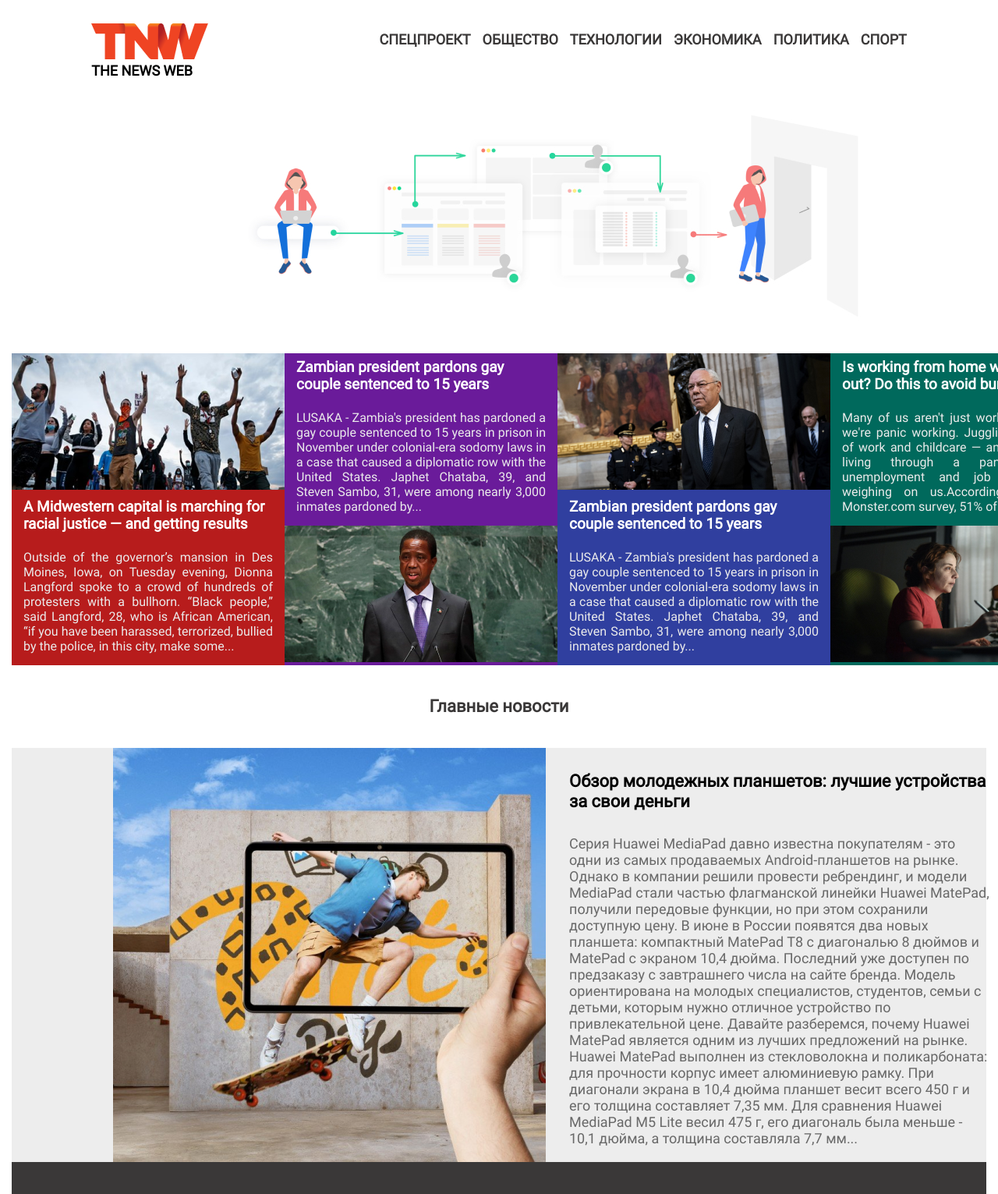
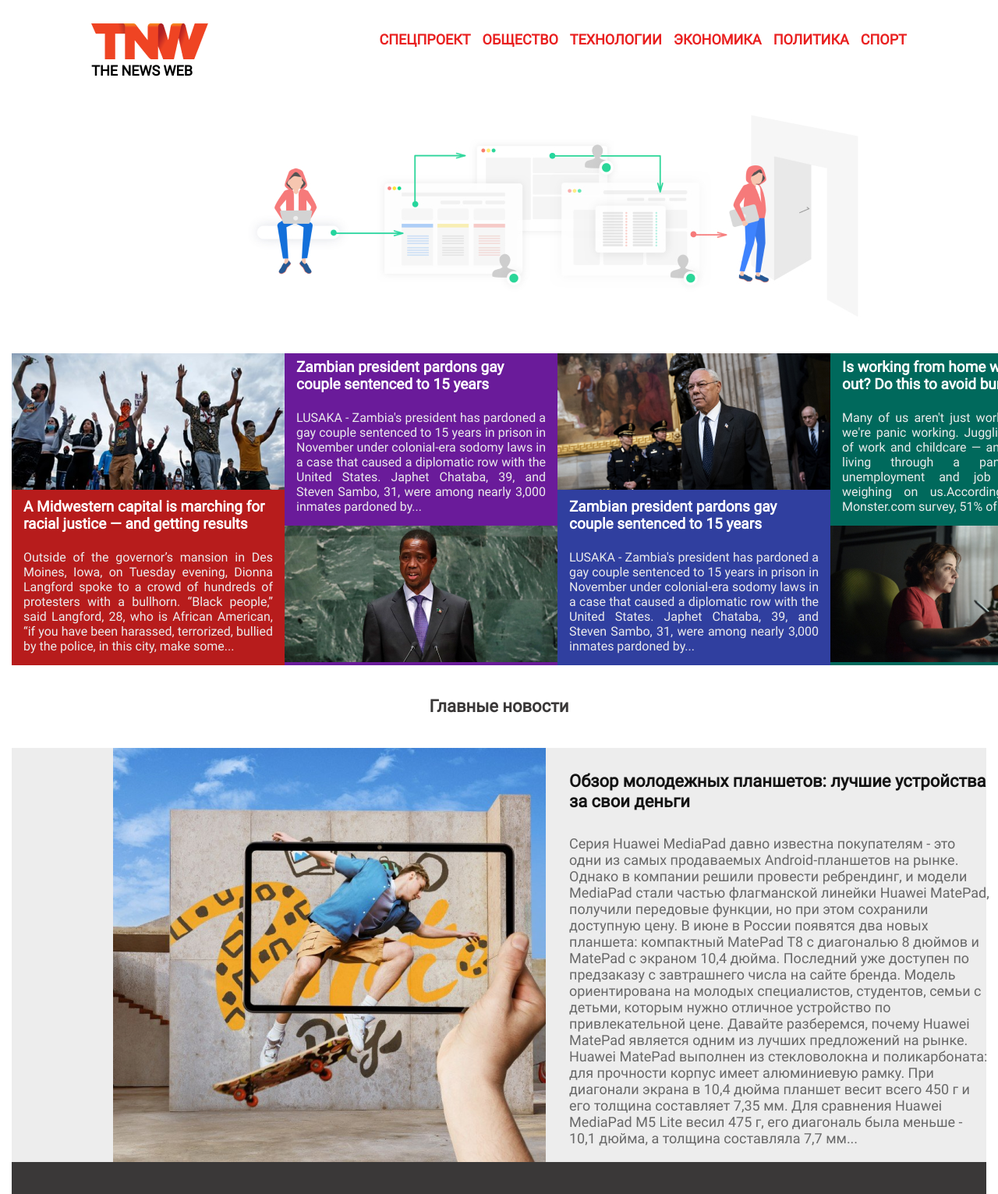
Before and after one commit to xalilullohdamanov/TheNewWeb, a plain HTML site: page index.html in a window 1280 px wide. Shown: the top 1531 px of the page at 78% size. Drawn offline with Linux system fonts and the light colour scheme.

Commit message:
first commit

```diff
--- a/main/main.css
+++ b/main/main.css
@@ -39,7 +39,7 @@ li{
 font-size: 18px;
 line-height: 21px;
 text-align: right;
-color: #3A3838;
+color: #e92020;
 
 
 }
@@ -130,7 +130,7 @@ width: 540px;
     font-weight: 700;
 font-size: 22px;
 line-height: 26px;
-color: #000000;
+color: #000000eb;
 }
 .works__content{
     background: #3A3838;
```
